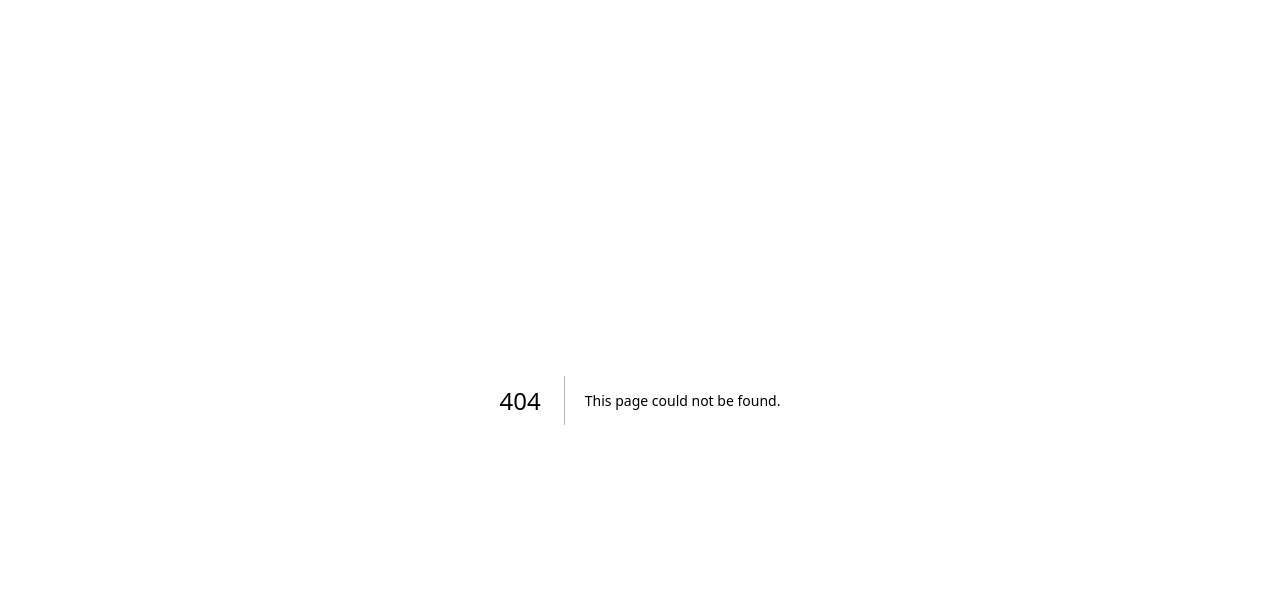
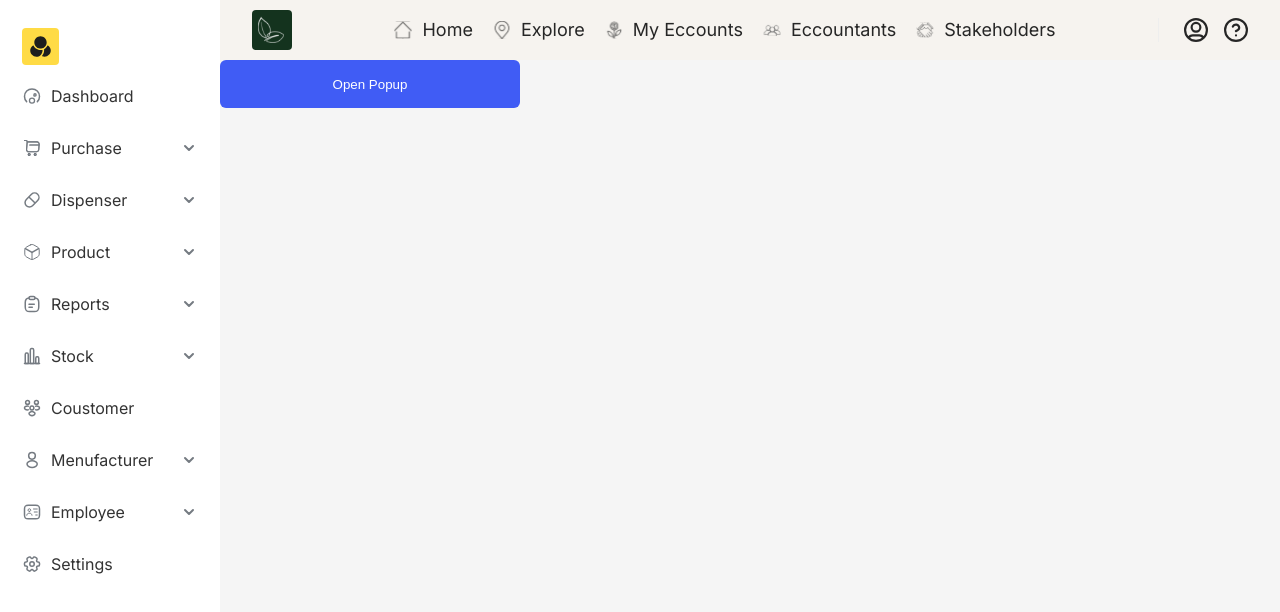
Before and after one commit to huynguyen30042003/Pharmacy-Managemen, a Next.js app: page /category in a window 1280 px wide. Before the commit this address had no page. Shown: the top 612 px of the page. Built offline with nearby package versions, Linux system fonts and the light colour scheme.

Commit message:
MINHHN create category

```diff
--- /dev/null
+++ b/app/(use)/category/page.tsx
@@ -0,0 +1,34 @@
+"use client";
+import Button from "@/components/path/button/Button";
+import DataList from "@/components/path/datalist/DataList";
+import Input from "@/components/path/input/Input";
+import Popup from "@/components/path/popup/Popup";
+import React, { useState } from "react";
+
+const page: React.FC = () => {
+  const [isPopupOpen, setIsPopupOpen] = useState<boolean>(false);
+  const headerPopup = "Add New Category";
+  const option = ["option1", "on2", "op3", "option4"];
+
+  const handleOpenPopup = () => {
+    setIsPopupOpen(!isPopupOpen);
+  };
+  return (
+    <div>
+      <Button
+        width="300px"
+        text="Open Popup"
+        onClick={handleOpenPopup}
+      ></Button>
+      <Popup
+        isOpen={isPopupOpen}
+        handleOpenPopup={handleOpenPopup}
+        width="430px"
+        header={headerPopup}
+      >
+        <DataList label="Category Name" options={option}></DataList>
+      </Popup>
+    </div>
+  );
+};
+export default page;
```
